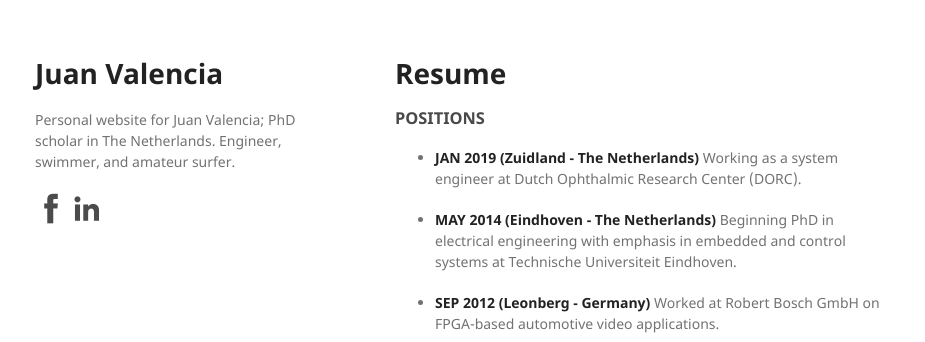
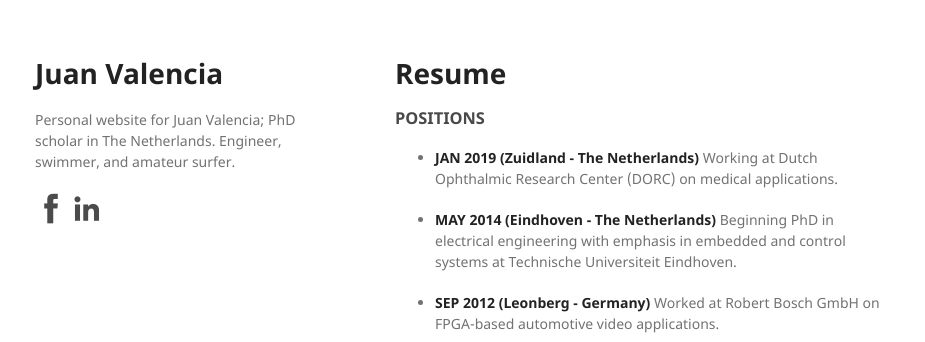
Before and after one commit to juanvalen15/juanvalen15.github.io, a Jekyll site: the page built from resume.md, in a window 1280 px wide. Shown: the top 342 px of the page, without its empty margins (175-1100 px from the left). Built offline with Jekyll 4.4.1, drawn with Linux system fonts in a browser that asks for light colours; our own code applies the rules of GitHub Pages for plain Markdown files.

Commit message:
Update resume.md
updated DORC position

```diff
--- a/resume.md
+++ b/resume.md
@@ -6,7 +6,7 @@ layout: default
 
 ### POSITIONS
 
-- **JAN 2019 (Zuidland - The Netherlands)** Working as a system engineer at Dutch Ophthalmic Research Center (DORC).
+- **JAN 2019 (Zuidland - The Netherlands)** Working at Dutch Ophthalmic Research Center (DORC) on medical applications.
 
 - **MAY 2014 (Eindhoven - The Netherlands)** Beginning PhD in electrical engineering with emphasis in embedded and control systems at Technische Universiteit Eindhoven.
 
```
